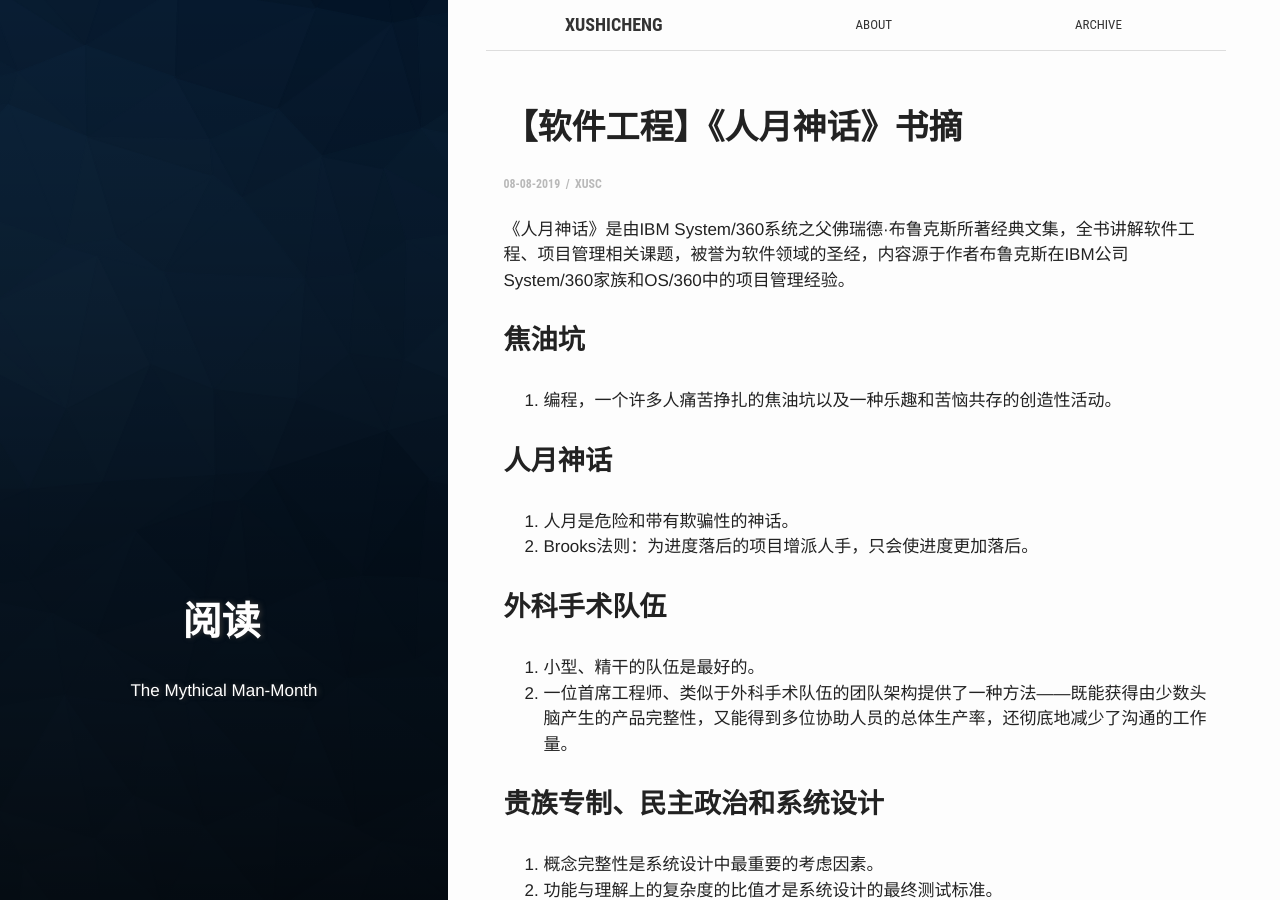
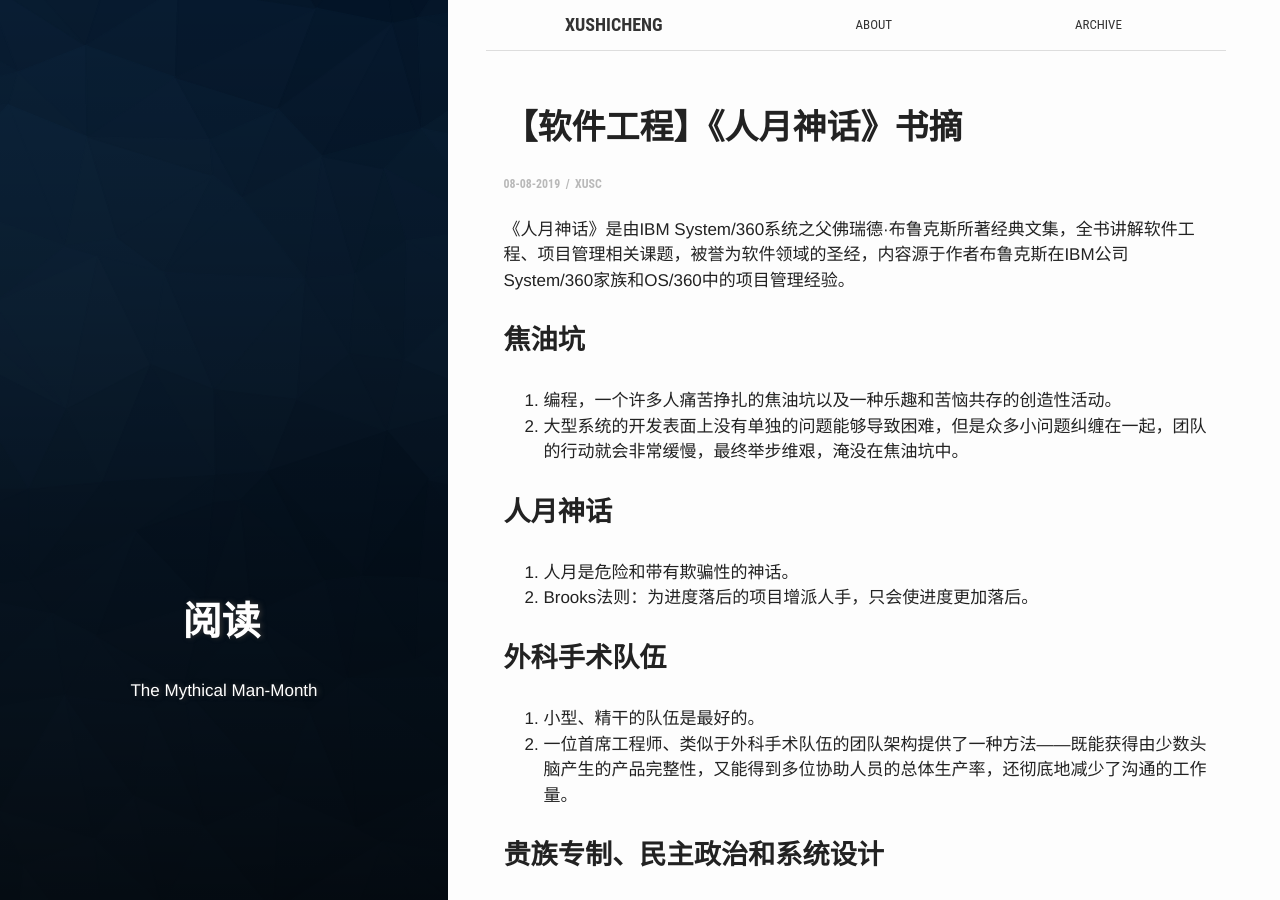
Before and after one commit to PetePro/PetePro.github.io, a Jekyll site: the page built from _posts/2019-08-08-the-mythical-manmonth.markdown, in a window 1280 px wide and 900 px high. Built offline with Jekyll 4.4.1, drawn with Linux system fonts in a browser that asks for light colours; some web fonts are replaced.

Commit message:
Update 2019-08-08-the-mythical-manmonth.markdown

```diff
--- a/_posts/2019-08-08-the-mythical-manmonth.markdown
+++ b/_posts/2019-08-08-the-mythical-manmonth.markdown
@@ -13,6 +13,7 @@ author: xusc
 
 ### 焦油坑
 1. 编程，一个许多人痛苦挣扎的焦油坑以及一种乐趣和苦恼共存的创造性活动。
+2. 大型系统的开发表面上没有单独的问题能够导致困难，但是众多小问题纠缠在一起，团队的行动就会非常缓慢，最终举步维艰，淹没在焦油坑中。
 
 ### 人月神话
 1. 人月是危险和带有欺骗性的神话。
```
